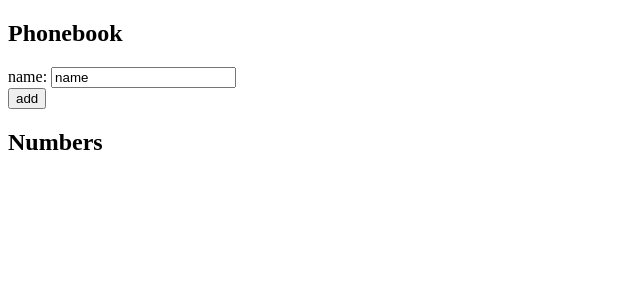
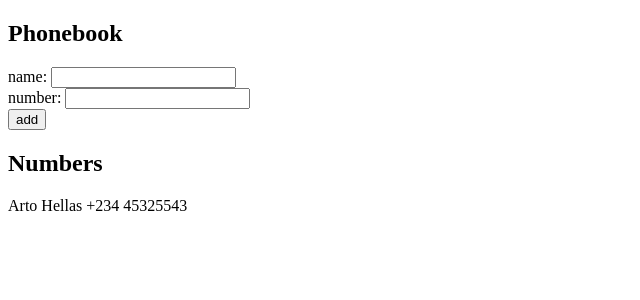
Before and after one commit to ViLP357/fullStackTasks, a React (Vite) app in the folder Osa2/puhelinluettelo/: page / in a window 1280 px wide. Shown: the top 300 px of the page, without its empty margins (0-640 px from the left). Built offline with nearby package versions, Linux system fonts and the light colour scheme.

Commit message:
puhelinluettelo step3

```diff
--- a/Osa2/puhelinluettelo/src/App.jsx
+++ b/Osa2/puhelinluettelo/src/App.jsx
@@ -2,43 +2,73 @@ import { useState } from 'react'
 
 const App = () => {
   const [persons, setPersons] = useState([
-    { name: 'Arto Hellas' }
+    { name: 'Arto Hellas',
+      number: '+234 45325543'
+     }
   ])
-  const [newName, setNewName] = useState('name')
 
-  const lisaaNimi = (event) => {
+  const [newName, setNewName] = useState('')
+  const [newNumber, setNewNumber] = useState('')
+
+  const lisaaHenkilo = (event) => {
     event.preventDefault()
-    const nimiObject = {
-      content: newName
+    const henkiloObject = {
+      name: newName,
+      number: newNumber
     }
-    setPersons(persons.concat(nimiObject))
-    setNewName("")
-    console.log("klikattu")
+
+    var loytyy = false
+    for (let i = 0; i < persons.length; i++) {
+
+      if (persons[i].name == henkiloObject.name) {
+        alert(`${henkiloObject.name} is already added to phonebook`)
+        loytyy = true
+      }
+    }
+    if (loytyy == false) {
+      setPersons(persons.concat(henkiloObject))
+      setNewName("")
+      setNewNumber("")
+    }
   }
+
   const handleNameChange = (event) => {
     console.log(event.target.value)
     setNewName(event.target.value)
   }
 
+  const handleNumberChange = (event) => {
+    console.log(event.target.value)
+    setNewNumber(event.target.value)
+  }
+
   return (
     <div>
       <h2>Phonebook</h2>
-      <form onSubmit={lisaaNimi}>
+
+      <form onSubmit={lisaaHenkilo}>
         <div>
           name: <input
            value={newName}
            onChange={handleNameChange}/>
         </div>
+
+        <div>
+          number: <input
+           value={newNumber}
+           onChange={handleNumberChange}/>
+        </div>
+
         <div>
           <button type="submit">add</button>
         </div>
       </form>
       <h2>Numbers</h2>
-      {persons.map(person => <div key = {person.content}>{person.content}</div>)}
+      {persons.map(person => <div key = {person.name}>{person.name} {person.number}</div>)}
 
     </div>
   )
-
 }
 
 export default App
+//puhelinluettelo step3 2.8
```
